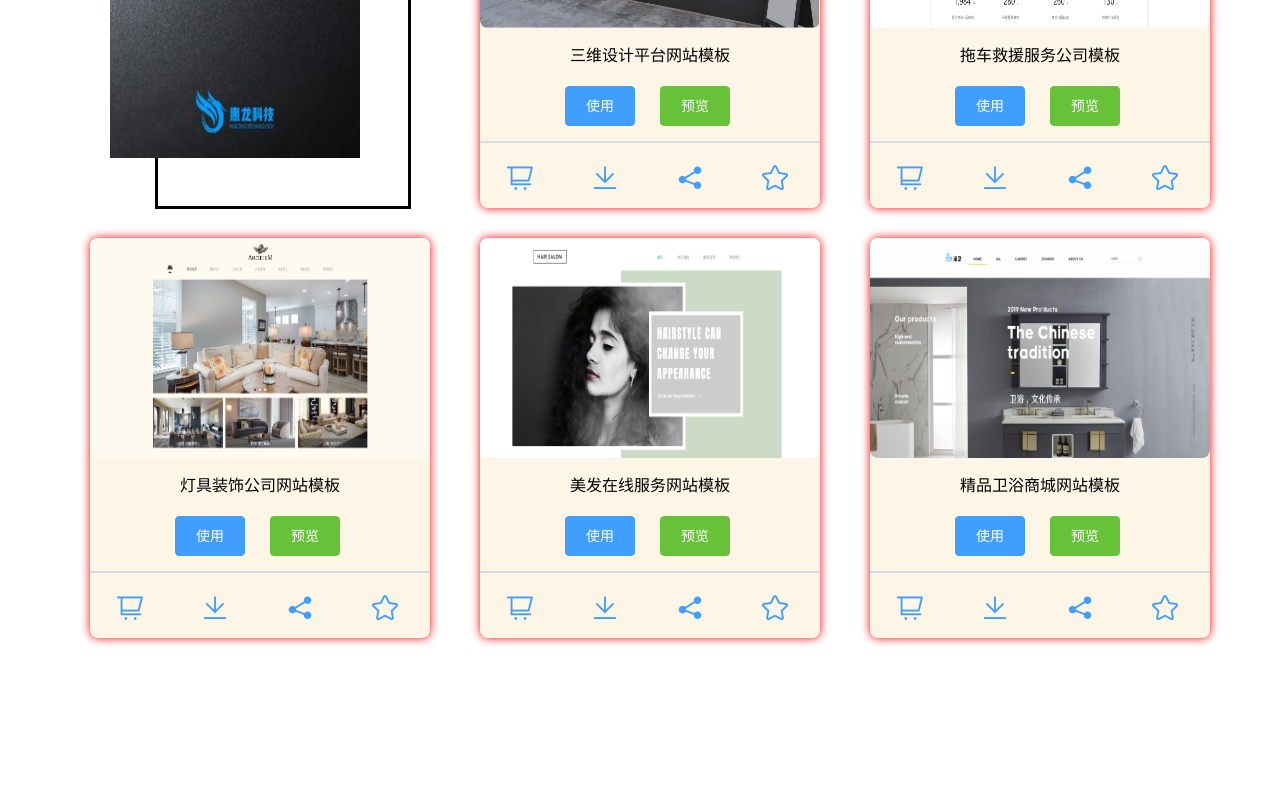
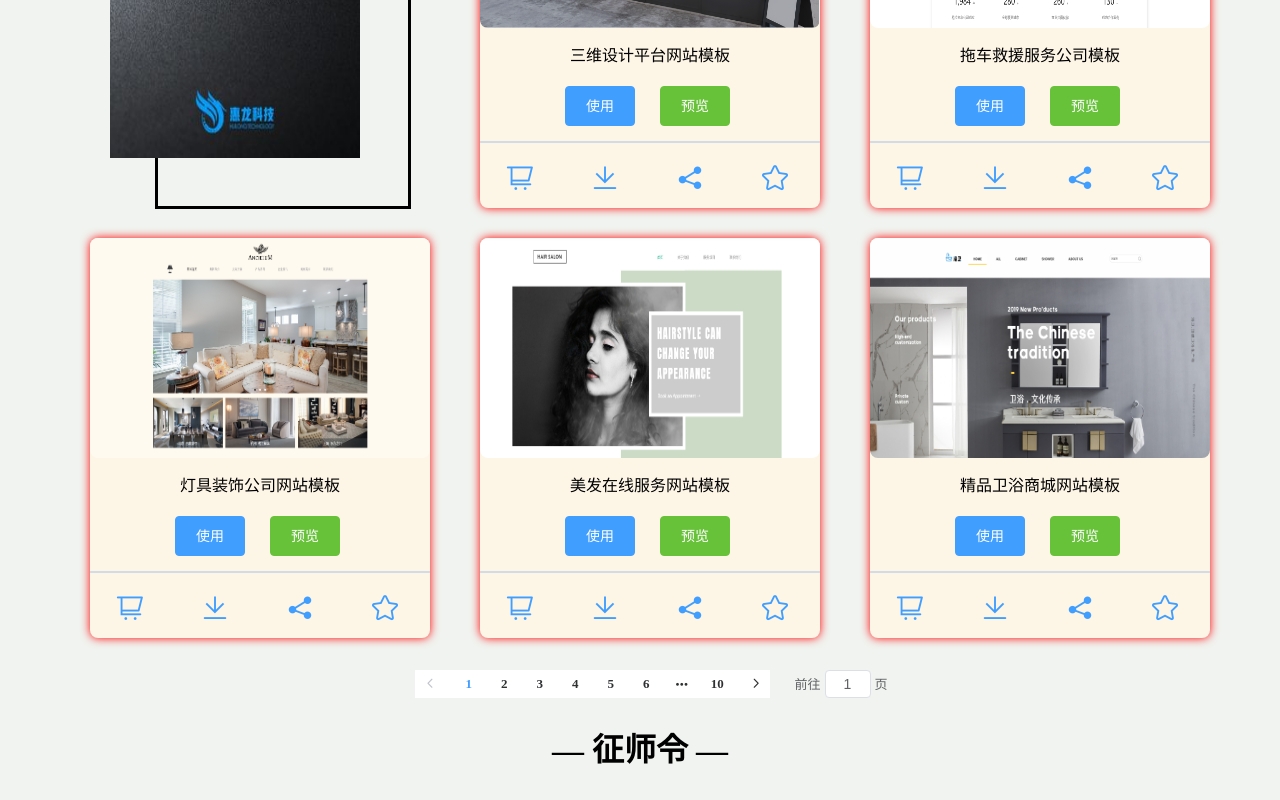
Before and after one commit to mrzengke/Dshixiong, a Vue app in the folder web/: page / in a window 1280 px wide. Shown: the part 867-1667 px from the top of the page. Before the commit the page ends 1535 px from the top, so only its background shows below. Built offline with nearby package versions, Linux system fonts and the light colour scheme.

Commit message:
中间轮播部分与网站模板部分（有页码）

```diff
--- a/web/src/components/index.vue
+++ b/web/src/components/index.vue
@@ -207,7 +207,22 @@
 					</li>
 				</ul>
 				<!-- 页码部分 -->
-
+				<div class="tou4">
+					<el-pagination
+						@size-change="handleSizeChange"
+						@current-change="handleCurrentChange"
+						:current-page.sync="currentPage3"
+						:page-size="100"
+						layout="prev, pager, next, jumper"
+						:total="1000">
+					</el-pagination>
+				</div>
+			</div>
+		</div>
+		<!-- 征师令 -->
+		<div class="tou5">
+			<div class="tou5-1">
+				<h1><a href="#">— 征师令 —</a></h1>
 			</div>
 		</div>
 	</div>
@@ -217,15 +232,24 @@
 export default {
   name: 'index',
   props: {},
+	methods: {
+		handleSizeChange(val) {
+			console.log(`每页 ${val} 条`);
+		},
+		handleCurrentChange(val) {
+        console.log(`当前页: ${val}`);
+      }
+    },
 	data(){
 		return {
 			imagesbox:[
-						{id:0,idView:require("../imges/lun1.jpg")},
-						{id:1,idView:require("../imges/lun2.jpg")},
-						{id:2,idView:require("../imges/lun3.jpg")},
-						{id:3,idView:require("../imges/lun4.jpg")},
-						]
-			}
+				{id:0,idView:require("../imges/lun1.jpg")},
+				{id:1,idView:require("../imges/lun2.jpg")},
+				{id:2,idView:require("../imges/lun3.jpg")},
+				{id:3,idView:require("../imges/lun4.jpg")},
+			],
+			currentPage3: 1,
+		}
 	}
 }
 </script>
@@ -385,13 +409,10 @@ a{
 	width: @kuan;
 	margin: 0 auto;
 }
-.tou3-1 h1{
+.tou3-1 h1,.tou5-1 h1{
 	height: 100px;
 	text-align: center;
 	line-height: 100px;
-}
-.tou3-1 h1 a{
-	color: #000;
 }
 .tou3-2 li{
 	width: 340px;
@@ -458,5 +479,18 @@ a{
 .zli3 i:hover{
 	color: #d3dce6;
 }
-
+.tou4{
+	width: @kuan+23px;
+	margin: 0 auto;
+	overflow: hidden;
+	text-align: center;
+}
+// 征师令
+.tou5{
+	width: 100%;
+}
+.tou5-1{
+	width: @kuan;
+	margin: 0 auto;
+}
 </style>
```
